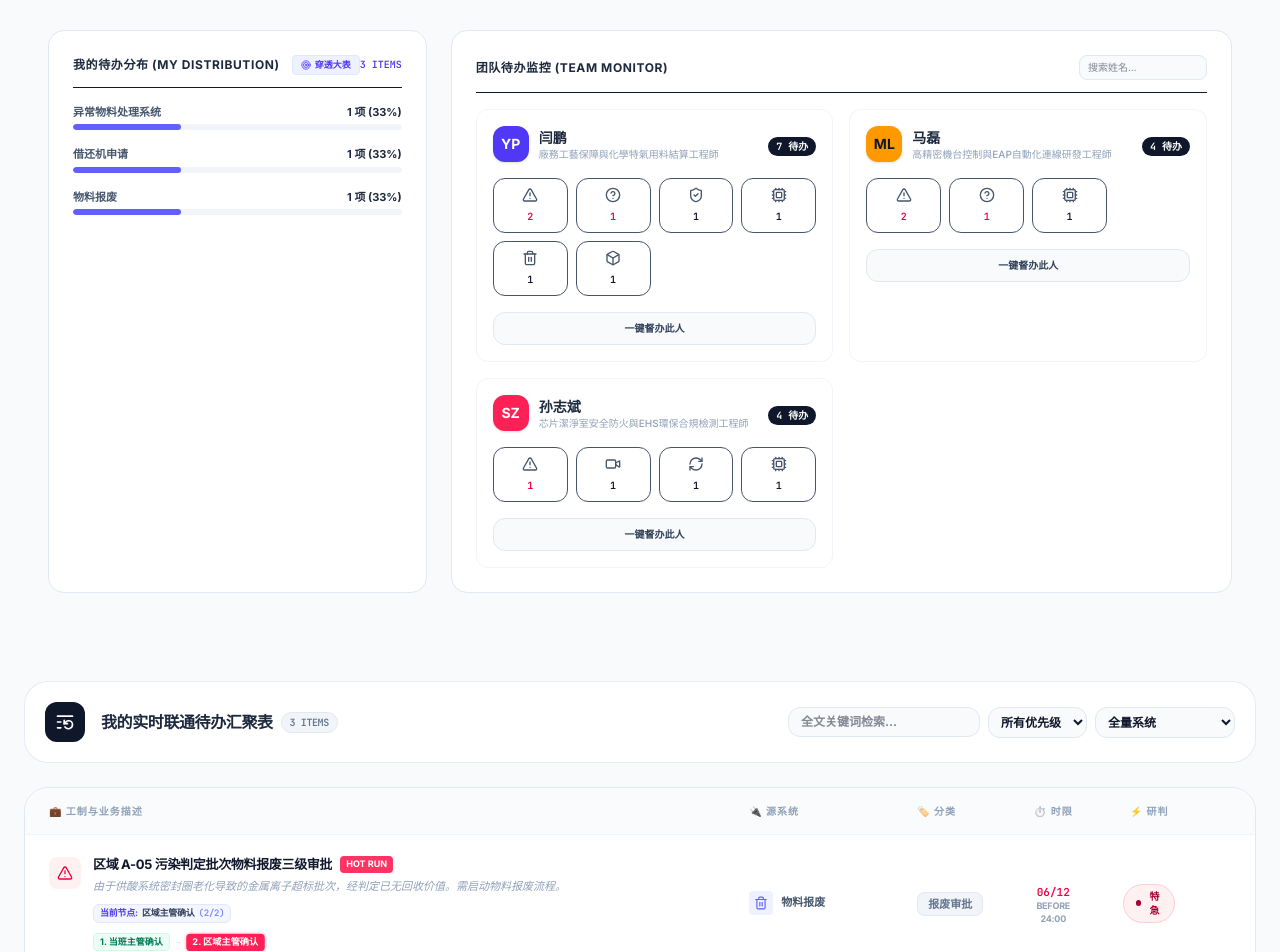
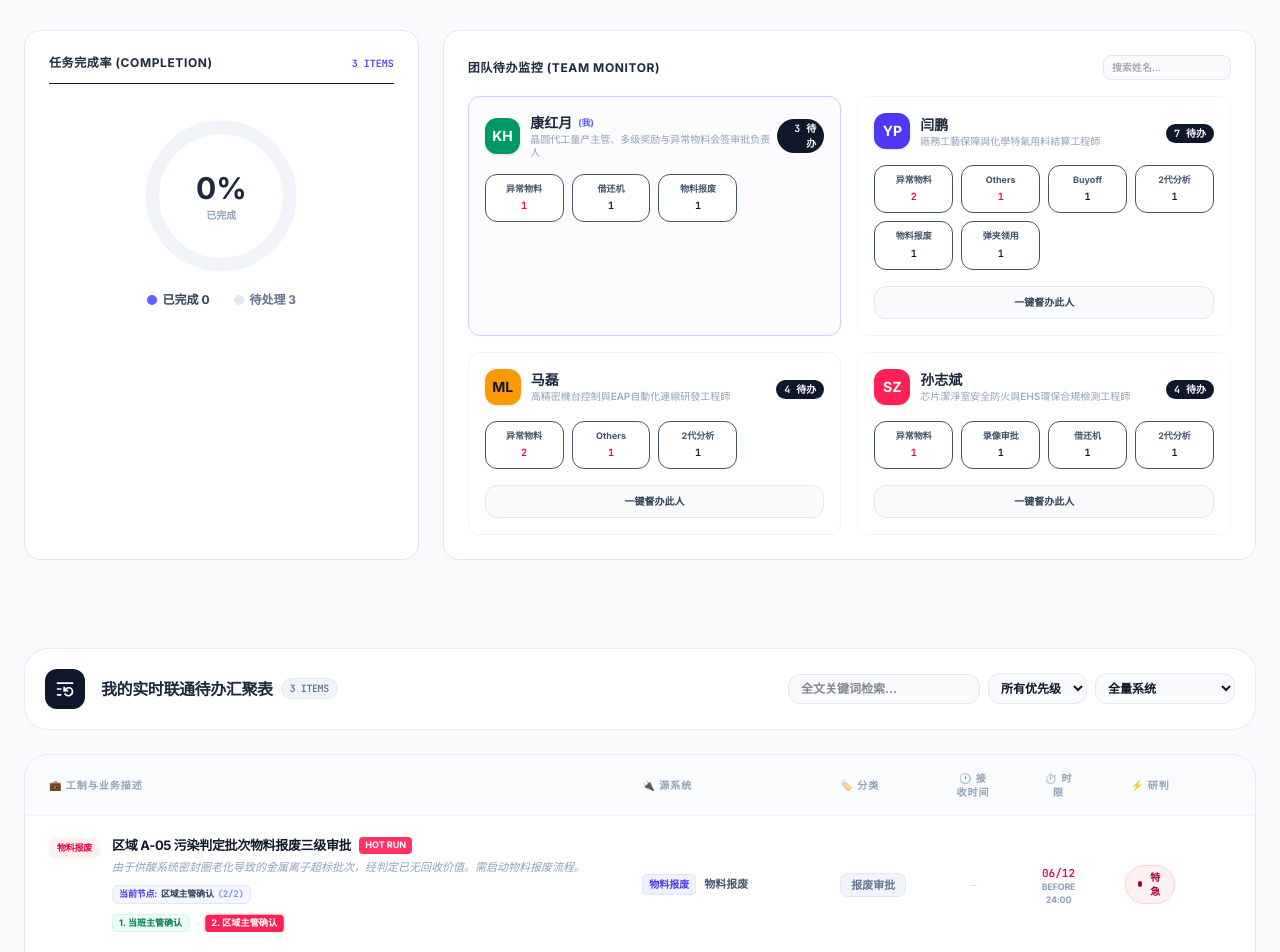
Before and after one commit to damonxzhang/nxp-auto-email, a React (Vite) app: page / in a window 1280 px wide. Shown: the part 320-1272 px from the top of the page. Built offline with nearby package versions, Linux system fonts and the light colour scheme.

Commit message:
feat: UI优化 - 饼图、系统简称、团队监控含本人、接收时间列

```diff
--- a/src/App.tsx
+++ b/src/App.tsx
@@ -94,11 +94,16 @@ export default function App() {
   const [activeSystemMenu, setActiveSystemMenu] = useState<{ userId: string; systemId: string } | null>(null);
 
   const [urgentRecipient, setUrgentRecipient] = useState<UserProfile | null>(null);
+  const [redirectHint, setRedirectHint] = useState<{ show: boolean; taskTitle: string; systemName: string }>({ show: false, taskTitle: '', systemName: '' });
 
   const triggerToast = (message: string) => {
     const id = Date.now();
     setToast({ message, id });
     setTimeout(() => setToast(prev => prev?.id === id ? null : prev), 5000);
+  };
+
+  const handleTaskClick = (task: Task) => {
+    setRedirectHint({ show: true, taskTitle: task.title, systemName: task.sourceSystem });
   };
 
   const subordinatesList = useMemo(() => {
@@ -255,15 +260,8 @@ export default function App() {
                   key={t.id}
                   onClick={(e) => {
                     e.stopPropagation();
-                    setSelectedSubordinateFilterId(sub.id);
-                    setFilterSystem(sys.id);
-                    setSelectedTask(t);
                     setActiveSystemMenu(null);
-                    triggerToast(`🔎 已穿透定位：${sub.name} 在 ${sys.id} 的任务详情`);
-
-                    setTimeout(() => {
-                      document.getElementById('central-todo-table')?.scrollIntoView({ behavior: 'smooth' });
-                    }, 300);
+                    handleTaskClick(t);
                   }}
                   className="group text-[10.5px] leading-relaxed p-1.5 bg-slate-850 rounded border border-slate-800 hover:border-indigo-500 hover:bg-slate-800 cursor-pointer transition"
                 >
@@ -277,7 +275,7 @@ export default function App() {
               {subTasks.length === 0 && <div className="text-[10px] text-slate-500 italic py-2 text-center">暂无卡点事项</div>}
            </div>
            <div className="mt-2 pt-1.5 border-t border-slate-800 text-[8px] text-slate-500 italic">
-             💡 点击事项可直接查看详情并过滤大表
+             💡 点击事项将跳转至对应系统处理页面
            </div>
         </div>
       </>
@@ -367,7 +365,6 @@ export default function App() {
               setActiveSystemMenu={setActiveSystemMenu}
               renderSystemPopover={renderSystemPopover}
               toggleUserVacation={toggleUserVacation}
-              getIconComponent={getIconComponent}
               triggerToast={triggerToast}
               onUrgentReminder={setUrgentRecipient}
             />
@@ -420,8 +417,7 @@ export default function App() {
 
               <TaskTable
                 tasks={filteredTasks}
-                onSelectTask={setSelectedTask}
-                getIconComponent={getIconComponent}
+                onSelectTask={handleTaskClick}
                 corporateSystems={corporateSystems}
               />
             </div>
@@ -453,6 +449,49 @@ export default function App() {
       </AnimatePresence>
 
       <AnimatePresence>
+        {redirectHint.show && (
+          <motion.div
+            initial={{ opacity: 0 }}
+            animate={{ opacity: 1 }}
+            exit={{ opacity: 0 }}
+            className="fixed inset-0 z-[90] flex items-center justify-center bg-black/40 backdrop-blur-sm"
+            onClick={() => setRedirectHint({ show: false, taskTitle: '', systemName: '' })}
+          >
+            <motion.div
+              initial={{ opacity: 0, scale: 0.95, y: 20 }}
+              animate={{ opacity: 1, scale: 1, y: 0 }}
+              exit={{ opacity: 0, scale: 0.95, y: 20 }}
+              className="bg-white rounded-2xl shadow-2xl border border-slate-200 p-6 max-w-md w-full mx-4 text-left"
+              onClick={e => e.stopPropagation()}
+            >
+              <div className="flex items-start gap-4">
+                <div className="p-2.5 bg-indigo-50 rounded-xl shrink-0">
+                  <ArrowRight className="w-5 h-5 text-indigo-600" />
+                </div>
+                <div className="flex-1 min-w-0">
+                  <h3 className="text-sm font-black text-slate-800 mb-2">即将跳转至外部系统</h3>
+                  <p className="text-xs text-slate-500 leading-relaxed">
+                    该任务将在 <span className="font-extrabold text-indigo-600">{redirectHint.systemName}</span> 的原系统处理页面中打开，请在对应系统中完成后续操作。
+                  </p>
+                  <div className="mt-3 bg-slate-50 rounded-lg p-2.5 border border-slate-100">
+                    <p className="text-[11px] font-bold text-slate-700 line-clamp-2">{redirectHint.taskTitle}</p>
+                  </div>
+                </div>
+              </div>
+              <div className="mt-5 flex justify-end">
+                <button
+                  onClick={() => setRedirectHint({ show: false, taskTitle: '', systemName: '' })}
+                  className="px-5 py-2 bg-slate-900 text-white text-xs font-black rounded-xl hover:bg-slate-800 transition cursor-pointer"
+                >
+                  我知道了
+                </button>
+              </div>
+            </motion.div>
+          </motion.div>
+        )}
+      </AnimatePresence>
+
+      <AnimatePresence>
         {toast && (
           <motion.div
             initial={{ opacity: 0, y: 50, scale: 0.9 }}
--- a/src/components/Dashboard.tsx
+++ b/src/components/Dashboard.tsx
@@ -1,6 +1,17 @@
 import React from 'react';
-import { Users, User, ShieldCheck, Mail, Workflow, Target } from 'lucide-react';
+import { Users, ShieldCheck, Mail, Workflow } from 'lucide-react';
 import { UserProfile, Task } from '../types';
+
+const SYSTEM_SHORT_NAMES: Record<string, string> = {
+  '异常物料处理系统': '异常物料',
+  '异常处理系统-Others': 'Others',
+  '查询录像审批流程': '录像审批',
+  '借还机申请': '借还机',
+  'buyoff流程': 'Buyoff',
+  '2代分析系统': '2代分析',
+  '物料报废': '物料报废',
+  '自由弹夹领用': '弹夹领用',
+};
 
 export interface DashboardProps {
   currentUser: UserProfile;
@@ -27,7 +38,6 @@ export interface DashboardProps {
   setActiveSystemMenu: (menu: any) => void;
   renderSystemPopover: (sub: UserProfile, sys: any, count: number) => React.ReactNode;
   toggleUserVacation: (userId: string) => void;
-  getIconComponent: (icon: string) => any;
   triggerToast: (msg: string) => void;
   onUrgentReminder: (user: UserProfile) => void;
 }
@@ -58,10 +68,20 @@ export const Dashboard: React.FC<DashboardProps> = (props) => {
     setActiveSystemMenu,
     renderSystemPopover,
     toggleUserVacation,
-    getIconComponent,
     triggerToast,
     onUrgentReminder
   } = props;
+
+  const chartData = React.useMemo(() => {
+    const myTasks = tasks.filter(t => t.assignee === currentUser.fullName);
+    const total = myTasks.length;
+    const completed = myTasks.filter(t => t.status === 'completed').length;
+    const pending = total - completed;
+    const pct = total > 0 ? Math.round((completed / total) * 100) : 0;
+    const r = 60;
+    const circ = 2 * Math.PI * r;
+    return { total, completed, pending, pct, radius: r, circumference: circ };
+  }, [tasks, currentUser.fullName]);
 
   return (
     <section className="max-w-[1500px] mx-auto px-4 sm:px-6 py-6 flex-1 flex flex-col gap-6 animate-fadeIn pb-16">
@@ -116,49 +136,46 @@ export const Dashboard: React.FC<DashboardProps> = (props) => {
 
       {dashboardTab === 'analytics' && (
         <div className="grid grid-cols-1 xl:grid-cols-12 gap-6 animate-fadeIn">
+          {/* 完成率饼图 */}
           <div className="xl:col-span-4 bg-white border border-slate-200 p-6 rounded-2xl text-left">
                   <div className="flex items-center justify-between border-b pb-3 mb-4">
                     <div className="flex items-center gap-3">
-                <h4 className="text-xs font-black text-slate-800 uppercase tracking-wider"> 我的待办分布 (MY DISTRIBUTION)</h4>
-                <button
-                  onClick={() => {
-                    setSelectedSubordinateFilterId(null);
-                    triggerToast('已切换至：我的待办大盘');
-                    setTimeout(() => {
-                        document.getElementById('central-todo-table')?.scrollIntoView({ behavior: 'smooth' });
-                    }, 100);
-                  }}
-                  className="px-2 py-0.5 bg-indigo-50 border border-indigo-100 text-indigo-600 hover:bg-indigo-600 hover:text-white rounded text-[9px] font-black transition-all cursor-pointer flex items-center gap-1"
-                >
-                  <Target className="w-2.5 h-2.5" />
-                  <span>穿透大表</span>
-                </button>
+                      <h4 className="text-xs font-black text-slate-800 uppercase tracking-wider">任务完成率 (COMPLETION)</h4>
                     </div>
-              <span className="text-[10px] font-mono font-bold text-indigo-600">{profilesPendingStats[currentUser.id]?.total || 0} ITEMS</span>
+                    <span className="text-[10px] font-mono font-bold text-indigo-600">{chartData.total} ITEMS</span>
                   </div>
-            <div className="space-y-4">
-               {corporateSystems.map(sys => {
-                 const count = profilesPendingStats[currentUser.id]?.bySystem[sys.id] || 0;
-                 if (hideEmptySystems && count === 0) return null;
-                 const percentage = Math.round((count / (profilesPendingStats[currentUser.id]?.total || 1)) * 100);
-                 return (
-                   <div key={sys.id} className="space-y-1">
-                     <div className="flex justify-between text-[11px] font-bold">
-                       <span className="text-slate-600">{sys.name}</span>
-                       <span className="text-slate-800">{count} 项 ({percentage}%)</span>
-                     </div>
-                     <div className="h-1.5 bg-slate-100 rounded-full overflow-hidden">
-                       <div className="h-full bg-indigo-500 rounded-full" style={{ width: `${percentage}%` }}></div>
+                  <div className="flex flex-col items-center py-4">
+                    <div className="relative w-40 h-40">
+                      <svg className="w-full h-full -rotate-90" viewBox="0 0 140 140">
+                        {/* 背景圆环 */}
+                        <circle cx="70" cy="70" r={chartData.radius} fill="none" stroke="#f1f5f9" strokeWidth="12" />
+                        {/* 进度圆环 */}
+                        <circle cx="70" cy="70" r={chartData.radius} fill="none" stroke="#6366f1" strokeWidth="12"
+                          strokeDasharray={chartData.circumference} strokeDashoffset={chartData.circumference * (1 - chartData.pct / 100)}
+                          strokeLinecap="round" className="transition-all duration-700" />
+                      </svg>
+                      <div className="absolute inset-0 flex flex-col items-center justify-center">
+                        <span className="text-3xl font-black text-slate-800">{chartData.pct}%</span>
+                        <span className="text-[10px] text-slate-400 font-bold mt-0.5">已完成</span>
                       </div>
                     </div>
-                 );
-               })}
-               {/* 移除按钮区域 */}
+                    <div className="flex items-center gap-6 mt-4 text-xs">
+                      <div className="flex items-center gap-1.5">
+                        <span className="w-2.5 h-2.5 rounded-full bg-indigo-500"></span>
+                        <span className="font-bold text-slate-700">已完成 {chartData.completed}</span>
+                      </div>
+                      <div className="flex items-center gap-1.5">
+                        <span className="w-2.5 h-2.5 rounded-full bg-slate-200"></span>
+                        <span className="font-bold text-slate-500">待处理 {chartData.pending}</span>
+                      </div>
+                    </div>
                   </div>
           </div>
 
           <div className="xl:col-span-8 bg-white border border-slate-200 p-6 rounded-2xl text-left">
-             <div className="flex justify-between items-center border-b pb-3 mb-4">
+            {/* 团队待办监控 */}
+            <div>
+              <div className="flex justify-between items-center mb-4">
                 <h4 className="text-xs font-black text-slate-800 uppercase tracking-wider">团队待办监控 (TEAM MONITOR)</h4>
                 <div className="flex gap-2">
                    <input
@@ -171,24 +188,25 @@ export const Dashboard: React.FC<DashboardProps> = (props) => {
              </div>
 
              <div className="grid grid-cols-1 md:grid-cols-2 gap-4">
-                {filteredSubordinatesList
+                {[currentUser, ...filteredSubordinatesList]
                   .filter(sub => (profilesPendingStats[sub.id]?.total || 0) > 0)
                   .map(sub => {
                    const stats = profilesPendingStats[sub.id] || { total: 0 };
                    const isSelected = selectedSubordinateFilterId === sub.id;
+                   const isMe = sub.id === currentUser.id;
                    return (
                      <div
                        key={sub.id}
                        onClick={() => setSelectedSubordinateFilterId(isSelected ? null : sub.id)}
                        className={`p-4 rounded-xl border transition-all cursor-pointer relative ${
-                         isSelected ? 'border-indigo-500 bg-indigo-50/30 shadow-subtle' : 'border-slate-100 hover:border-slate-300'
+                         isSelected ? 'border-indigo-500 bg-indigo-50/30 shadow-subtle' : isMe ? 'border-indigo-200 bg-indigo-50/20' : 'border-slate-100 hover:border-slate-300'
                        }`}
                      >
                        <div className="flex items-center justify-between mb-4">
                           <div className="flex items-center gap-2.5">
                              <div className={`w-9 h-9 rounded-xl flex items-center justify-center text-sm font-black shadow-sm ${sub.avatarBg}`}>{sub.avatarText}</div>
                              <div className="text-left leading-tight">
-                               <div className="text-sm font-black text-slate-800">{sub.name}</div>
+                               <div className="text-sm font-black text-slate-800 flex items-center gap-1.5">{sub.name}{isMe && <span className="text-[9px] text-indigo-500 font-black">(我)</span>}</div>
                                <div className="text-[10px] text-slate-400 font-medium">{sub.role.split(' - ')[0]}</div>
                              </div>
                           </div>
@@ -202,7 +220,7 @@ export const Dashboard: React.FC<DashboardProps> = (props) => {
                        <div className="grid grid-cols-4 gap-2 mb-4">
                           {corporateSystems.map(sys => {
                              const count = stats.bySystem?.[sys.id] || 0;
-                             const IconComp = getIconComponent(sys.icon);
+                             const shortName = SYSTEM_SHORT_NAMES[sys.id] || sys.id;
                              const isMenuOpen = activeSystemMenu?.userId === sub.id && activeSystemMenu?.systemId === sys.id;
 
                              if (subHideEmptySystems && count === 0) return null;
@@ -214,7 +232,7 @@ export const Dashboard: React.FC<DashboardProps> = (props) => {
                                      e.stopPropagation();
                                      setActiveSystemMenu(isMenuOpen ? null : { userId: sub.id, systemId: sys.id });
                                    }}
-                                   className={`w-full flex flex-col items-center gap-1.5 p-2 rounded-xl border transition-all group ${
+                                   className={`w-full flex flex-col items-center gap-1 p-2 rounded-xl border transition-all group ${
                                      count > 0
                                        ? isMenuOpen
                                          ? 'bg-slate-900 border-slate-900 text-white shadow-lg scale-105'
@@ -222,7 +240,7 @@ export const Dashboard: React.FC<DashboardProps> = (props) => {
                                        : 'bg-slate-50/50 border-transparent text-slate-300 opacity-40 grayscale pointer-events-none'
                                    }`}
                                  >
-                                   <IconComp className={`w-4 h-4 transition-transform ${count > 0 && !isMenuOpen ? 'group-hover:scale-110' : ''}`} />
+                                   <span className="text-[9px] font-black leading-tight text-center px-0.5">{shortName}</span>
                                    <span className={`text-[10px] font-black font-mono transition-colors ${count > 0 && !isMenuOpen ? (sys.theme === 'rose' || sys.theme === 'amber' ? 'text-rose-600' : 'text-slate-900') : ''}`}>
                                      {count}
                                    </span>
@@ -233,6 +251,7 @@ export const Dashboard: React.FC<DashboardProps> = (props) => {
                               );
                            })}
                         </div>
+                        {!isMe && (
                         <button
                           onClick={(e) => {
                             e.stopPropagation();
@@ -242,9 +261,11 @@ export const Dashboard: React.FC<DashboardProps> = (props) => {
                         >
                           一键督办此人
                         </button>
+                        )}
                       </div>
                     );
                 })}
+             </div>
           </div>
         </div>
         </div>
--- a/src/components/TaskTable.tsx
+++ b/src/components/TaskTable.tsx
@@ -1,29 +1,30 @@
 import React from 'react';
 import {
-  AlertTriangle,
-  Search,
-  ExternalLink,
-  Activity,
-  Clock,
-  Filter,
   ChevronRight,
-  ListRestart,
-  CreditCard,
-  Target
+  ListRestart
 } from 'lucide-react';
 import { Task, Priority } from '../types';
 
 interface TaskTableProps {
   tasks: Task[];
   onSelectTask: (task: Task) => void;
-  getIconComponent: (icon: string) => any;
   corporateSystems: any[];
 }
+
+const SYSTEM_SHORT_NAMES: Record<string, string> = {
+  '异常物料处理系统': '异常物料',
+  '异常处理系统-Others': 'Others',
+  '查询录像审批流程': '录像审批',
+  '借还机申请': '借还机',
+  'buyoff流程': 'Buyoff',
+  '2代分析系统': '2代分析',
+  '物料报废': '物料报废',
+  '自由弹夹领用': '弹夹领用',
+};
 
 export const TaskTable: React.FC<TaskTableProps> = ({
   tasks,
   onSelectTask,
-  getIconComponent,
   corporateSystems
 }) => {
   if (tasks.length === 0) {
@@ -49,6 +50,7 @@ export const TaskTable: React.FC<TaskTableProps> = ({
               <th className="px-6 py-4 text-[10px] font-black text-slate-400 uppercase tracking-widest min-w-[200px]">💼 工制与业务描述</th>
               <th className="px-6 py-4 text-[10px] font-black text-slate-400 uppercase tracking-widest">🔌 源系统</th>
               <th className="px-6 py-4 text-[10px] font-black text-slate-400 uppercase tracking-widest">🏷️ 分类</th>
+              <th className="px-6 py-4 text-[10px] font-black text-slate-400 uppercase tracking-widest text-center">🕐 接收时间</th>
               <th className="px-6 py-4 text-[10px] font-black text-slate-400 uppercase tracking-widest text-center">⏱️ 时限</th>
               <th className="px-6 py-4 text-[10px] font-black text-slate-400 uppercase tracking-widest text-center">⚡ 研判</th>
               <th className="px-5 py-4 w-12"></th>
@@ -57,7 +59,7 @@ export const TaskTable: React.FC<TaskTableProps> = ({
           <tbody className="divide-y divide-slate-50">
             {tasks.map((task) => {
               const sys = corporateSystems.find(s => s.id === task.sourceSystem) || corporateSystems[0];
-              const IconComp = getIconComponent(sys.icon);
+              const shortName = SYSTEM_SHORT_NAMES[task.sourceSystem] || task.sourceSystem;
               const isHigh = task.priority === 'high';
               const isCompleted = task.status === 'completed';
 
@@ -71,8 +73,8 @@ export const TaskTable: React.FC<TaskTableProps> = ({
                 >
                   <td className="px-6 py-5">
                     <div className="flex items-start gap-3">
-                      <div className={`mt-0.5 p-2 rounded-lg shrink-0 ${isHigh ? 'bg-rose-50 text-rose-600' : 'bg-slate-100 text-slate-500'}`}>
-                        {isHigh ? <AlertTriangle className="w-4 h-4" /> : <Activity className="w-4 h-4" />}
+                      <div className={`mt-0.5 px-2 py-1 rounded-lg shrink-0 text-[9px] font-black tracking-tight whitespace-nowrap ${isHigh ? 'bg-rose-50 text-rose-600' : 'bg-slate-100 text-slate-500'}`}>
+                        {shortName}
                       </div>
                       <div className="min-w-0">
                         <div className="flex items-center gap-2">
@@ -133,9 +135,9 @@ export const TaskTable: React.FC<TaskTableProps> = ({
                   </td>
                   <td className="px-6 py-5">
                     <div className="flex items-center gap-2">
-                      <div className={`w-6 h-6 rounded flex items-center justify-center ${isCompleted ? 'bg-slate-100 text-slate-400' : 'bg-indigo-50 text-indigo-500 shadow-3xs shadow-indigo-100'}`}>
-                        <IconComp className="w-3.5 h-3.5" />
-                      </div>
+                      <span className={`text-[10px] font-black px-1.5 py-0.5 rounded whitespace-nowrap ${isCompleted ? 'bg-slate-100 text-slate-400' : 'bg-indigo-50 text-indigo-600 border border-indigo-100'}`}>
+                        {shortName}
+                      </span>
                       <span className="text-[11px] font-extrabold text-slate-600 whitespace-nowrap">{task.sourceSystem}</span>
                     </div>
                   </td>
@@ -143,6 +145,16 @@ export const TaskTable: React.FC<TaskTableProps> = ({
                     <span className="text-[11px] font-black text-slate-500 px-2.5 py-1 bg-slate-100 border border-slate-200 rounded-lg whitespace-nowrap">
                       {task.category}
                     </span>
+                  </td>
+                  <td className="px-6 py-5 text-center whitespace-nowrap">
+                    {task.receivedDate ? (
+                      <div className="inline-flex flex-col items-center">
+                        <span className="text-[11px] font-mono font-bold text-slate-700">{task.receivedDate.split(' ')[1]}</span>
+                        <span className="text-[9px] text-slate-400 font-bold tracking-tight">{task.receivedDate.split(' ')[0].replace('2026-', '')}</span>
+                      </div>
+                    ) : (
+                      <span className="text-[11px] text-slate-300 font-mono">—</span>
+                    )}
                   </td>
                   <td className="px-6 py-5 text-center">
                     <div className="inline-flex flex-col items-center">
```
Also changed, not shown: 2 other files (tests, documents, lock files or other folders). Lines whose indentation alone changed are shown as unchanged.
